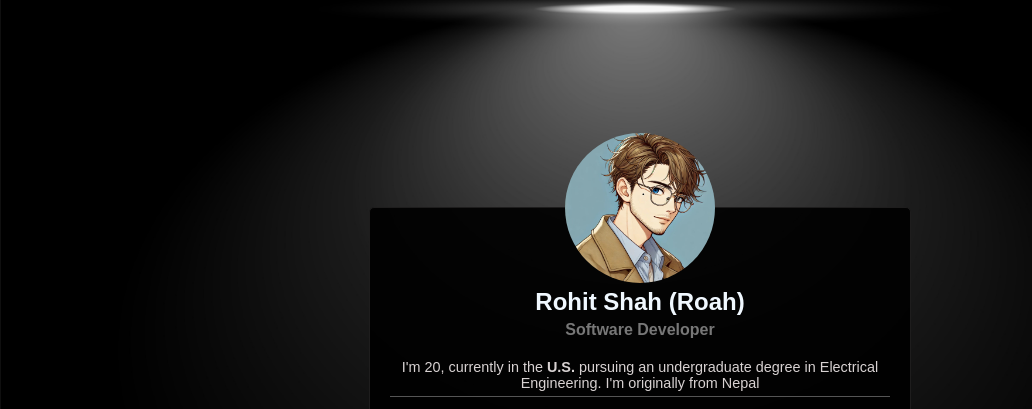
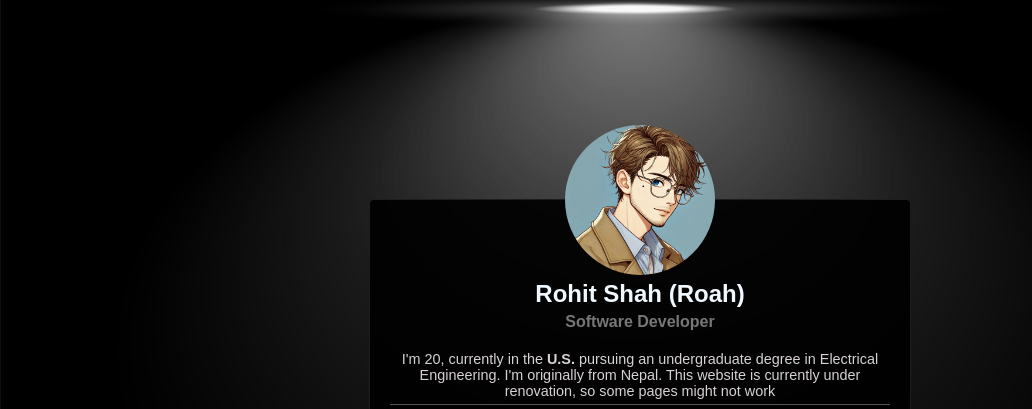
Before and after one commit to rnr-roah/portfolio-roah, a plain HTML site: page public/index.html in a window 1280 px wide. Shown: the top 409 px of the page, without its empty margins (0-1032 px from the left). Drawn offline with Linux system fonts and the light colour scheme.

Commit message:
Update index.html

```diff
--- a/public/index.html
+++ b/public/index.html
@@ -23,7 +23,7 @@
 	    </div>
         <h1>Rohit Shah (Roah)</h1>
         <h6>Software Developer</h6>
-        <p>I'm 20, currently in the <strong>U.S.</strong> pursuing an undergraduate degree in Electrical Engineering. I'm originally from Nepal</p>
+        <p>I'm 20, currently in the <strong>U.S.</strong> pursuing an undergraduate degree in Electrical Engineering. I'm originally from Nepal. This website is currently under renovation, so some pages might not work</p>
         <p><strong>Interests:</strong> Software Development, Machine Learning, Data Science, and Cybersec.</p>
         <div class="social-links">
             <!-- <marquee direction="right" > -->
```
